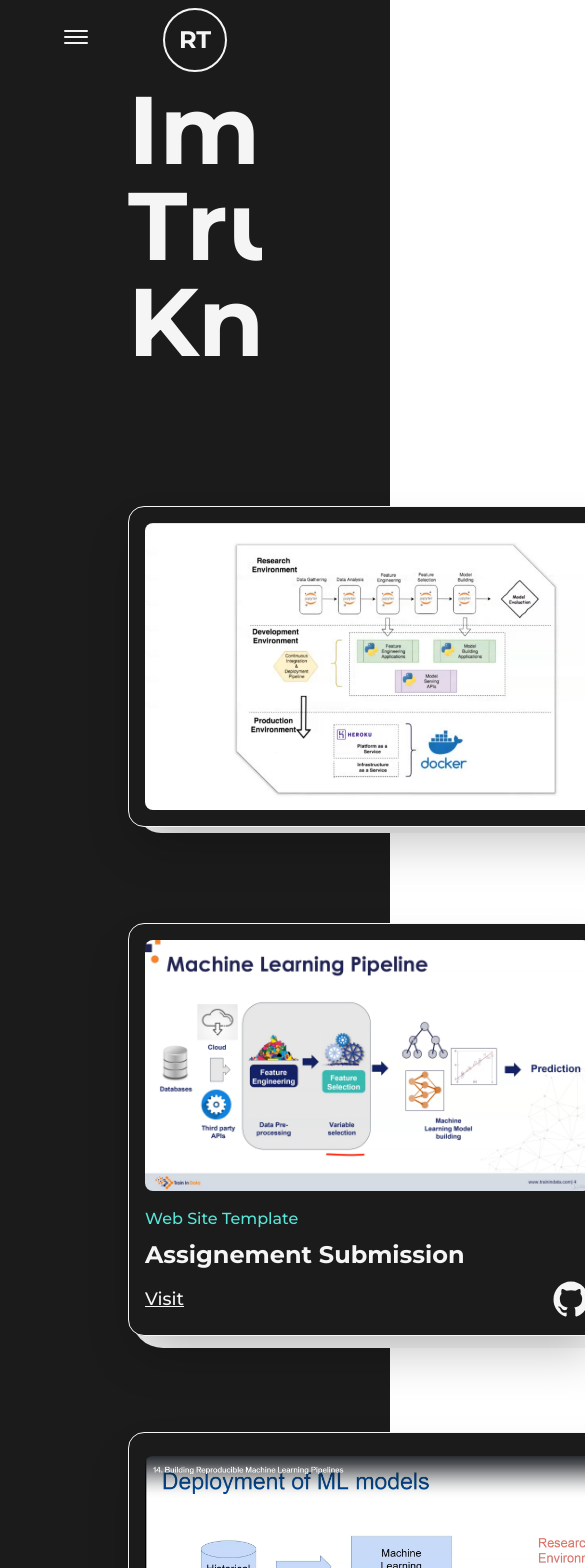
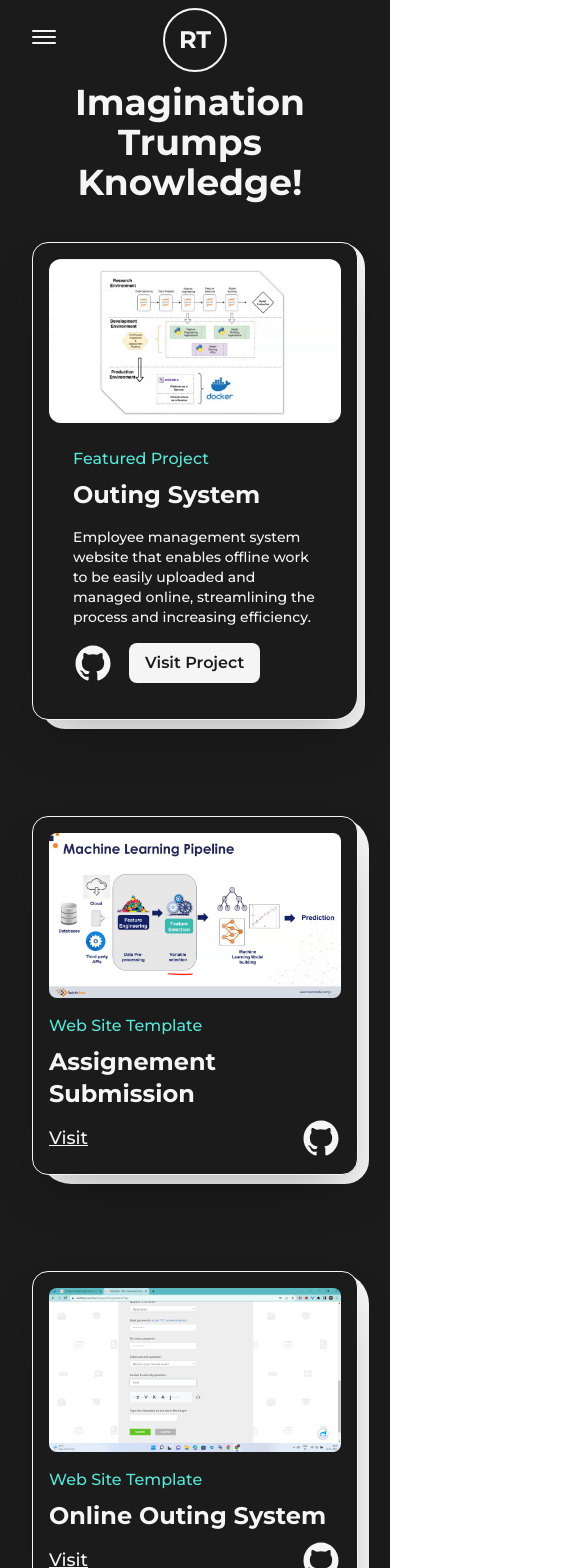
Before and after one commit to RAVINTEJA/portfolio, a Next.js app: page /projects in a window 390 px wide. Shown: the top 1568 px of the page, 585 px wide, since content can reach past the window. Built offline with nearby package versions, Linux system fonts and the light colour scheme.

Commit message:
Made Projects page Responsive

```diff
--- a/next.config.js
+++ b/next.config.js
@@ -2,7 +2,6 @@
 
 const nextConfig = {
   reactStrictMode: true,
-  output: 'export',
 }
 
 module.exports = nextConfig
--- a/src/components/Navbar.jsx
+++ b/src/components/Navbar.jsx
@@ -64,7 +64,7 @@ const Navbar = () => {
     };
 
     return (
-        <header className="w-full px-32 lg:px-16 py-8 relative font-medium flex items-center justify-between bg-light dark:bg-dark dark:text-light ">
+        <header className="w-full px-32 lg:px-16 md:px-8 xs:px-8 py-8 relative font-medium flex items-center justify-between bg-light dark:bg-dark dark:text-light ">
             {/* Create Hamburger button  */}
             <button
                 className=" flex-col justify-center items-center hidden lg:flex"
--- a/src/components/ProjectCards.js
+++ b/src/components/ProjectCards.js
@@ -4,14 +4,14 @@ import Image from "next/image";
 
 const ProjectCard = ({ link, name, githubLink, imgURL }) => {
     return (
-      <article class="relative flex w-full flex-col items-center justify-center rounded-2xl  rounded-br-2xl  border  border-solid  border-dark bg-light p-6  shadow-2xl dark:border-light dark:bg-dark  xs:p-4 ">
+      <article className="relative flex w-full flex-col items-center justify-center rounded-2xl  rounded-br-2xl  border  border-solid  border-dark bg-light p-6  shadow-2xl dark:border-light dark:bg-dark  xs:p-4 ">
         <div
-          // class="absolute  top-0 -right-3 -z-10 h-[103%] w-[102%] rounded-[2rem] rounded-br-3xl bg-dark dark:bg-light  md:-right-2 md:w-[101%] xs:h-[102%] xs:rounded-[1.5rem]"
-          class="absolute  top-0 -right-3 -z-10 h-[103%] w-[102%] rounded-[2rem] rounded-br-3xl bg-dark dark:bg-light"
+          // className="absolute  top-0 -right-3 -z-10 h-[103%] w-[102%] rounded-[2rem] rounded-br-3xl bg-dark dark:bg-light  md:-right-2 md:w-[101%] xs:h-[102%] xs:rounded-[1.5rem]"
+          className="absolute  top-0 -right-3 -z-10 h-[103%] w-[102%] rounded-[2rem] rounded-br-3xl bg-dark dark:bg-light"
         ></div>
         <Link
           target="_blank"
-          class="w-full cursor-pointer overflow-hidden rounded-lg"
+          className="w-full cursor-pointer overflow-hidden rounded-lg"
           href={`${link}`}
         >
           <Image
@@ -20,28 +20,28 @@ const ProjectCard = ({ link, name, githubLink, imgURL }) => {
             height="720"
             decoding="async"
             data-nimg="1"
-            class="h-auto w-full"
+            className="h-auto w-full"
             sizes="(max-width: 768px) 100vw, (max-width: 1200px) 50vw, 33vw"
             src={imgURL}
           />
         </Link>
-        <div class="flex w-full flex-col items-start justify-between mt-4">
-          <span class="text-xl font-medium text-primary dark:text-primaryDark xs:text-base">
+        <div className="flex w-full flex-col items-start justify-between mt-4">
+          <span className="text-xl font-medium text-primary dark:text-primaryDark xs:text-base">
             Web Site Template
           </span>
           <Link
             target="_blank"
-            class="underline-offset-2 hover:underline"
+            className="underline-offset-2 hover:underline"
             href={`${link}`}
           >
-            <h2 class="my-2 w-full text-left text-3xl font-bold lg:text-3xl xs:text-2xl">
+            <h2 className="my-2 w-full text-left text-3xl font-bold lg:text-3xl xs:text-2xl">
               {name}
             </h2>
           </Link>
-          <div class="flex w-full items-center  justify-between">
+          <div className="flex w-full items-center  justify-between">
             <Link
               target="_blank"
-              class="rounded text-lg font-medium underline md:text-lg "
+              className="rounded text-lg font-medium underline md:text-lg "
               aria-label="Crypto Screener Application"
               href={`${link}`}
             >
@@ -49,7 +49,7 @@ const ProjectCard = ({ link, name, githubLink, imgURL }) => {
             </Link>
             <Link
               target="_blank"
-              class="w-10"
+              className="w-10"
               aria-label={`View ${name} on GitHub`}
               href={`${githubLink}`}
             >
@@ -58,7 +58,7 @@ const ProjectCard = ({ link, name, githubLink, imgURL }) => {
                 width="1em"
                 height="1em"
                 viewBox="0 0 512 512"
-                class="w-full h-auto undefined"
+                className="w-full h-auto undefined"
               >
                 <path fill="none" d="M0 0h512v512H0z"></path>
                 <path
@@ -76,17 +76,18 @@ const ProjectCard = ({ link, name, githubLink, imgURL }) => {
 
 const FeaturedProject = ({ link, name, description, githubLink, imgURL }) => {
     return (
-      <article className="relative flex flex-col w-full items-center  justify-between rounded-3xl rounded-br-2xl border border-solid border-dark bg-light shadow-2xl  dark:border-light dark:bg-dark  lg:flex-row  lg:p-8 xs:rounded-2xl  xs:rounded-br-3xl xs:p-4  ">
+      <article className="relative p-8 flex  md:flex-col w-full items-center  justify-between rounded-3xl rounded-br-2xl border border-solid border-dark bg-light shadow-2xl  dark:border-light dark:bg-dark  lg:p-8 xs:rounded-2xl  xs:rounded-br-3xl xs:p-4  ">
         <div className="absolute  top-0 -right-3 -z-10 h-[103%] w-[101%] rounded-[2.5rem] rounded-br-3xl bg-dark dark:bg-light  xs:-right-2 xs:h-[102%] xs:w-[100%] xs:rounded-[1.5rem] ">
           {" "}
         </div>
+
         <Link
           target="_blank"
-          className="w-full cursor-pointer overflow-hidden rounded-lg md:w-1/2"
+          className="md:w-full w-1/2 cursor-pointer overflow-hidden rounded-xl"
           href={`${link}`}
         >
           <Image
-            alt="Employee Management System"
+            alt=""
             width="1280"
             height="720"
             decoding="async"
@@ -96,7 +97,7 @@ const FeaturedProject = ({ link, name, description, githubLink, imgURL }) => {
             src={imgURL}
           />
         </Link>
-        <div className="flex w-full flex-col items-start justify-between  p-5 pl-6 lg:w-1/2 lg:pt-6">
+        <div className="flex md:w-full flex-col items-start justify-between  p-5 pl-6 w-1/2 lg:pt-6">
           <span className="text-xl font-medium text-primary dark:text-primaryDark xs:text-base">
             Featured Project
           </span>
--- a/src/components/Skills.js
+++ b/src/components/Skills.js
@@ -43,7 +43,7 @@ const skillsList = [
 const Skills = () => {
   return (
     <>
-      <h2 class="font-bold text-8xl mt-64 w-full text-center md:text-6xl md:mt-32">
+      <h2 className="font-bold text-8xl mt-64 w-full text-center md:text-6xl md:mt-32">
         Skills
       </h2>
       <div className="w-full h-[100vh] relative bg-circularLight dark:bg-circularDark  flex items-center justify-center  mb-64 lg:mb-32 rounded-full lg:bg-circularLightLg lg:dark:bg-circularDarkLg md:bg-circularLightMd md:dark:bg-circularDarkMd  sm:bg-circularLightSm sm:dark:bg-circularDarkSm xs:bg-circularLightXs xs:dark:bg-circularDarkXs lg:h-[80vh] md:h-[70vh] sm:h-[60vh] xs:h-[50vh]  ">
--- a/src/pages/projects.js
+++ b/src/pages/projects.js
@@ -3,7 +3,7 @@ import React from "react";
 import Layout from "@/components/Layout";
 import Head from "next/head";
 import AnimatedText from "@/components/AnimatedText";
-import {FeaturedProject,ProjectCard} from "@/components/ProjectCards";
+import { FeaturedProject, ProjectCard } from "@/components/ProjectCards";
 
 
 const Projects = () => {
@@ -14,22 +14,25 @@ const Projects = () => {
         <meta name="description" content="Generated by create next app" />
       </Head>
       <main className="flex items-center text-dark bg-light w-full min-h-screen">
-        <Layout className="pt-16 p-8 lg:p-32 lg:pt-0">
+        <Layout className="lg:pt-0 lg:p-8 xs:pb-16 md:pb-24  p-32 pt-0">
           <AnimatedText
-            text="Imagination Trumps Knowledge! "
-            className="text-4xl sm:!text-6xl  sm:mb-8 xl:text-6xl lg:!text-8xl !leading-tight "
+            text="Imagination Trumps Knowledge!"
+            // className="text-8xl sm:!text-4xl xs:!text-4xl  2xl:text-7xl xl:text-6xl lg:!text-6xl !leading-tight "
+            className="mb-16 text-8xl !leading-tight lg:!text-6xl sm:mb-8 sm:!text-4xl xs:!text-4xl 2xl:text-6xl xl:text-5xl"
           />
-          <div className="grid grid-cols-12 gap-24 gap-y-32 xl:gap-x-24 lg:gap-x-8 md:gap-y-24 sm:gap-x-0">
+          <div
+          // className="grid grid-cols-12 gap-24 gap-y-32 xl:gap-x-24 lg:gap-x-8 md:gap-y-24 xs:gap-y-16 sm:gap-x-0"
+          className="grid grid-cols-12 gap-24 gap-y-32 lg:gap-x-8 xl:gap-x-16 md:gap-y-24 md:!gap-x-0 sm:gap-x-0">
             <div className="col-span-12 ">
               <FeaturedProject
-                name="Employee Managemnt System"
+                name="Outing System"
                 link="/"
                 githubLink="/"
                 imgURL="/images/SS1.png"
                 description="Employee management system website that enables offline work to be easily uploaded and managed online, streamlining the process and increasing efficiency."
               />
             </div>
-            <div className="col-span-12 md:col-span-6">
+            <div className="md:col-span-12 col-span-6">
               <ProjectCard
                 name="Assignement Submission"
                 title="Employee Management System"
@@ -38,7 +41,7 @@ const Projects = () => {
                 imgURL="/images/SS2.png"
               />
             </div>
-            <div className="col-span-12 md:col-span-6">
+            <div className="md:col-span-12 col-span-6">
               <ProjectCard
                 name="Online Outing System"
                 title="Employee Management System"
@@ -56,7 +59,7 @@ const Projects = () => {
                 description="Inverse Cooking is a dataset of 1.2 million cooking recipes with 13.5 million cooking instructions automatically extracted from 800K food blogs. The dataset is unique in its size, diversity, and accuracy, and can be used for several downstream tasks such as cooking recipe retrieval, recipe classification, and ingredient prediction."
               />
             </div>
-            <div className="col-span-12 md:col-span-6">
+            <div className="md:col-span-12 col-span-6">
               <ProjectCard
                 name="Optimal Crop Prediciton"
                 title="Employee Management System"
@@ -65,7 +68,7 @@ const Projects = () => {
                 imgURL="/images/SS5.png"
               />
             </div>
-            <div className="col-span-12 md:col-span-6">
+            <div className="md:col-span-12 col-span-6">
               <ProjectCard
                 name="Online Shopping System"
                 title="Employee Management System"
--- a/tailwind.config.js
+++ b/tailwind.config.js
@@ -25,7 +25,6 @@ module.exports = {
 
         "xl": {max: "1279px"},
         // => @media (max-width: 1279px) {...}
-
 
         "lg": {max: "1023px"},
         // => @media (max-width: 1023px) {...}
```
